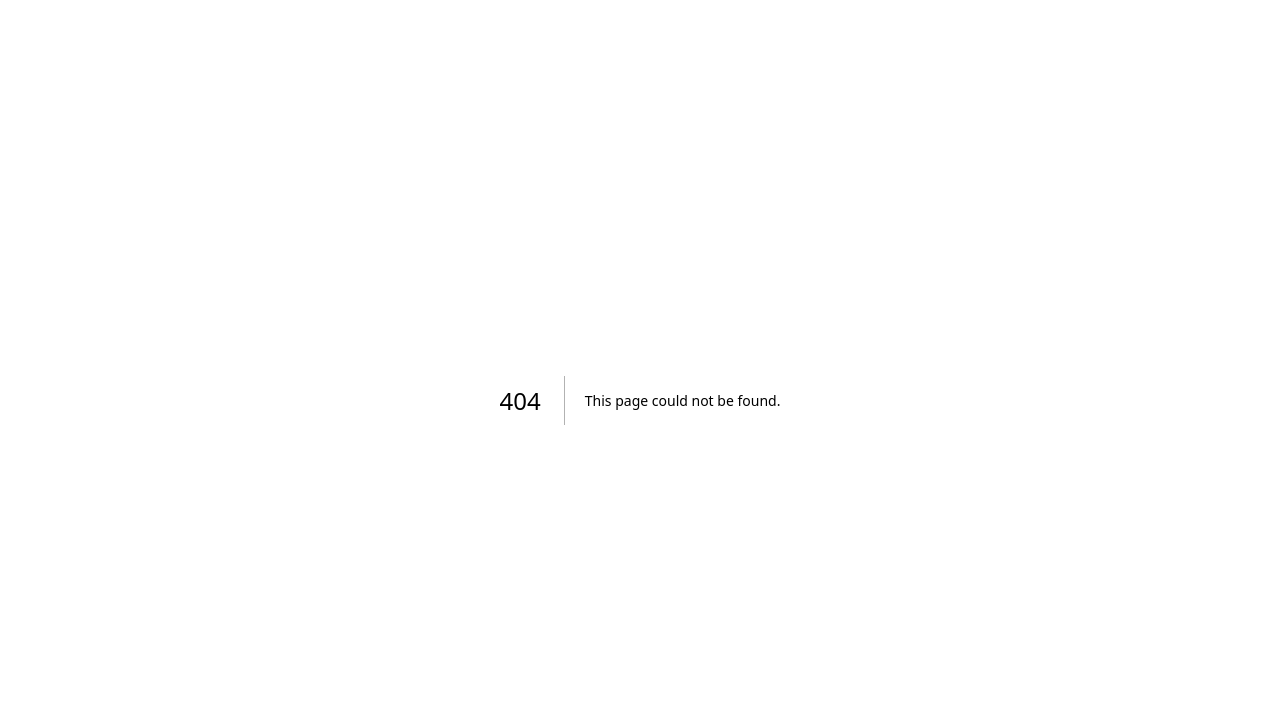
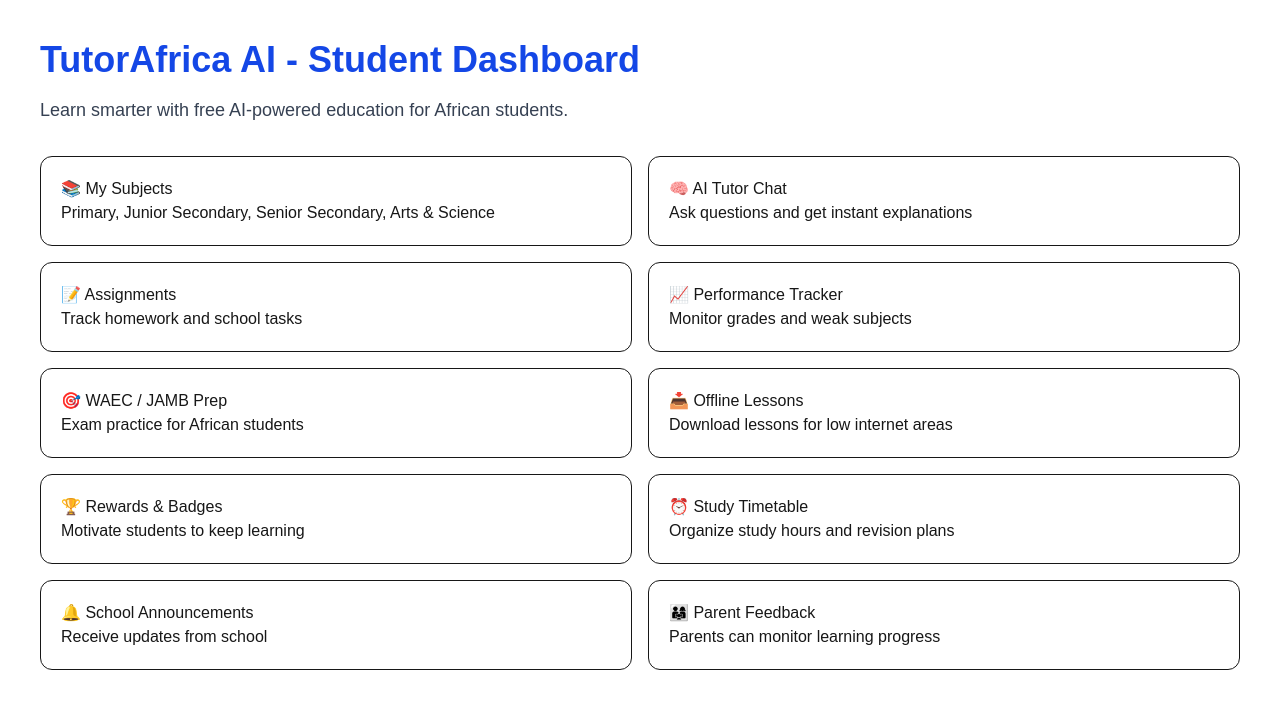
Before and after one commit to favour299/tutorafrica-ai, a Next.js app: page /student in a window 1280 px wide. Before the commit this address had no page. Shown: the top 708 px of the page. Built offline with nearby package versions, Linux system fonts and the light colour scheme.

Commit message:
add student dashboard

```diff
--- /dev/null
+++ b/app/student/page.tsx
@@ -0,0 +1,67 @@
+export default function StudentPage() {
+  return (
+    <main className="min-h-screen bg-white p-10">
+      <h1 className="text-4xl font-bold text-blue-700">
+        TutorAfrica AI - Student Dashboard
+      </h1>
+
+      <p className="mt-4 text-lg text-gray-700">
+        Learn smarter with free AI-powered education for African students.
+      </p>
+
+      <div className="mt-8 grid gap-4 md:grid-cols-2">
+
+        <div className="p-5 border rounded-xl">
+          📚 My Subjects
+          <p>Primary, Junior Secondary, Senior Secondary, Arts & Science</p>
+        </div>
+
+        <div className="p-5 border rounded-xl">
+          🧠 AI Tutor Chat
+          <p>Ask questions and get instant explanations</p>
+        </div>
+
+        <div className="p-5 border rounded-xl">
+          📝 Assignments
+          <p>Track homework and school tasks</p>
+        </div>
+
+        <div className="p-5 border rounded-xl">
+          📈 Performance Tracker
+          <p>Monitor grades and weak subjects</p>
+        </div>
+
+        <div className="p-5 border rounded-xl">
+          🎯 WAEC / JAMB Prep
+          <p>Exam practice for African students</p>
+        </div>
+
+        <div className="p-5 border rounded-xl">
+          📥 Offline Lessons
+          <p>Download lessons for low internet areas</p>
+        </div>
+
+        <div className="p-5 border rounded-xl">
+          🏆 Rewards & Badges
+          <p>Motivate students to keep learning</p>
+        </div>
+
+        <div className="p-5 border rounded-xl">
+          ⏰ Study Timetable
+          <p>Organize study hours and revision plans</p>
+        </div>
+
+        <div className="p-5 border rounded-xl">
+          🔔 School Announcements
+          <p>Receive updates from school</p>
+        </div>
+
+        <div className="p-5 border rounded-xl">
+          👨‍👩‍👧 Parent Feedback
+          <p>Parents can monitor learning progress</p>
+        </div>
+
+      </div>
+    </main>
+  );
+}
```
